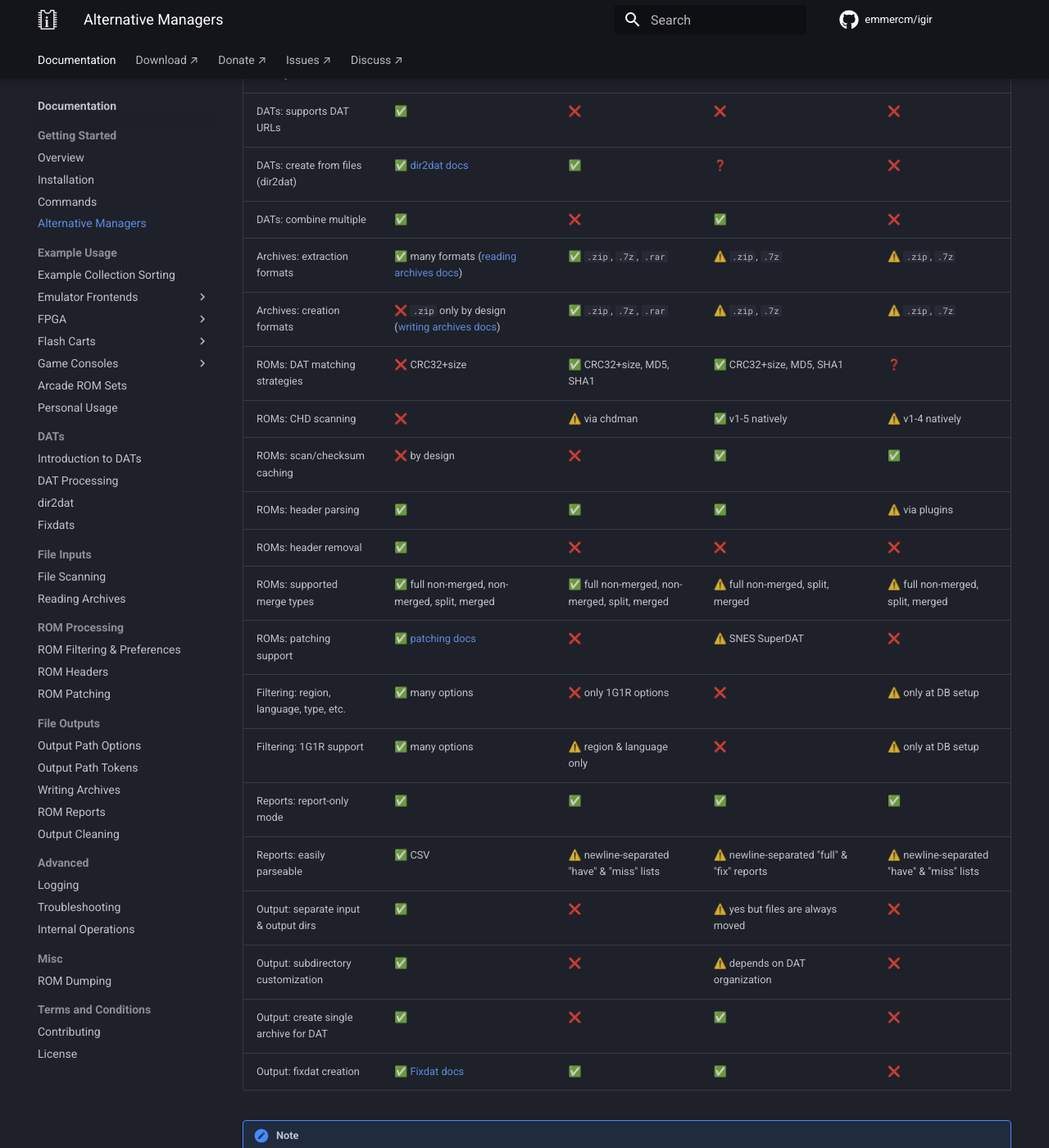
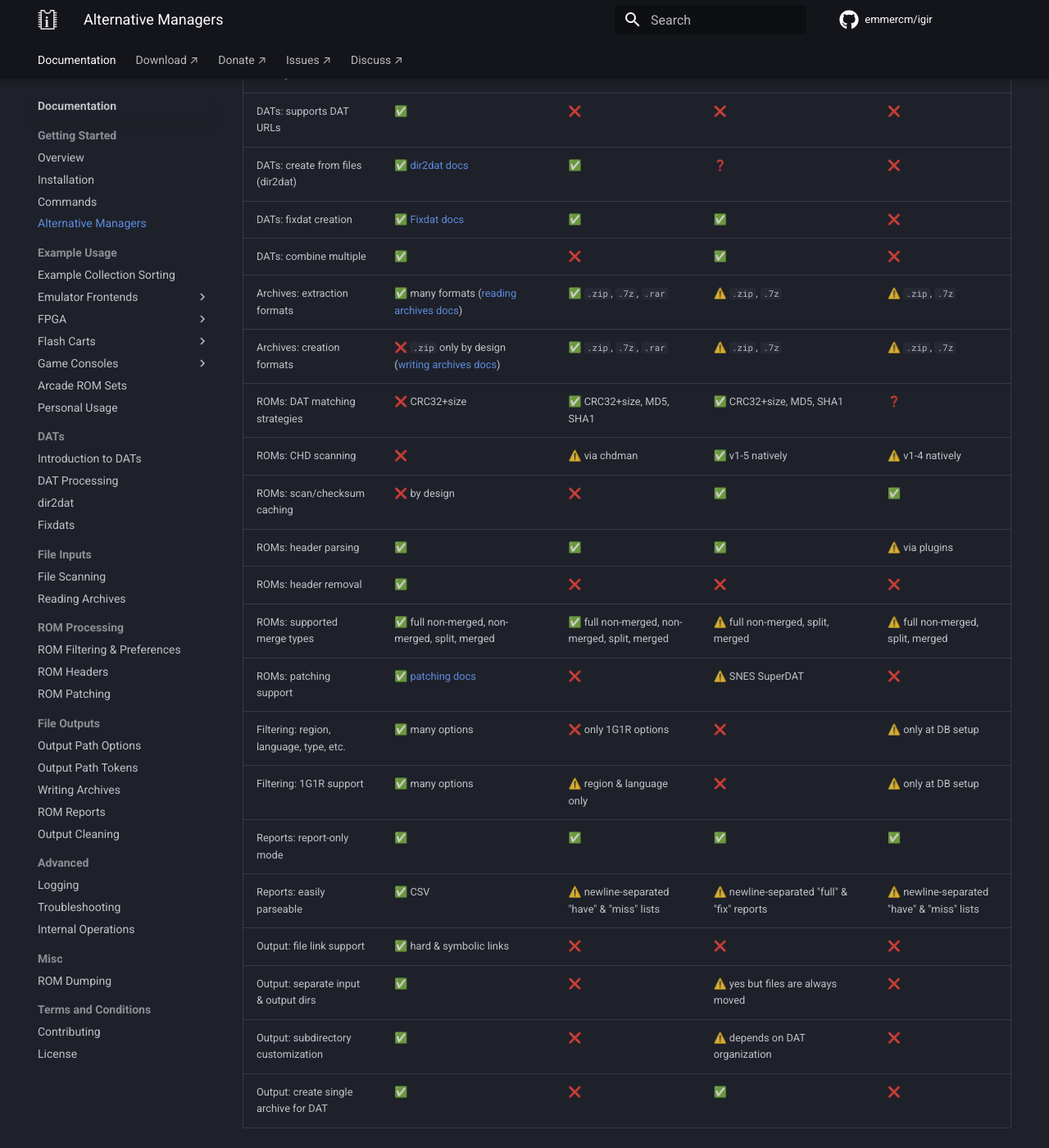
Before and after one commit to emmercm/igir, an MkDocs documentation site: the page built from docs/alternatives.md, in a window 1280 px wide and 1400 px high, scrolled down 815 px. Shown: the whole window at 82% size. Built offline with MkDocs 1.6.1 and Material for MkDocs 9.7.7, drawn with Linux system fonts in a browser that asks for light colours; comment, search, counter and statistics services are not loaded.

Commit message:
Docs: add file linking to alternatives table (#953)

```diff
--- a/docs/alternatives.md
+++ b/docs/alternatives.md
@@ -15,6 +15,7 @@ There are a few different popular ROM managers that have similar features:
 | DATs: built-in download manager         | ❌                                                                             | ❌                                                             | ⚠️ via [DatVault](https://www.datvault.com/)                | ❌                                          |
 | DATs: supports DAT URLs                 | ✅                                                                             | ❌                                                             | ❌                                                           | ❌                                          |
 | DATs: create from files (dir2dat)       | ✅ [dir2dat docs](dats/dir2dat.md)                                             | ✅                                                             | ❓                                                           | ❌                                          |
+| DATs: fixdat creation                   | ✅ [Fixdat docs](dats/fixdats.md)                                              | ✅                                                             | ✅                                                           | ❌                                          |
 | DATs: combine multiple                  | ✅                                                                             | ❌                                                             | ✅                                                           | ❌                                          |
 | Archives: extraction formats            | ✅ many formats ([reading archives docs](input/reading-archives.md))           | ✅ `.zip`, `.7z`, `.rar`                                       | ⚠️ `.zip`, `.7z`                                            | ⚠️ `.zip`, `.7z`                           |
 | Archives: creation formats              | ❌ `.zip` only by design ([writing archives docs](output/writing-archives.md)) | ✅ `.zip`, `.7z`, `.rar`                                       | ⚠️ `.zip`, `.7z`                                            | ⚠️ `.zip`, `.7z`                           |
@@ -29,10 +30,10 @@ There are a few different popular ROM managers that have similar features:
 | Filtering: 1G1R support                 | ✅ many options                                                                | ⚠️ region & language only                                     | ❌                                                           | ⚠️ only at DB setup                        |
 | Reports: report-only mode               | ✅                                                                             | ✅                                                             | ✅                                                           | ✅                                          |
 | Reports: easily parseable               | ✅ CSV                                                                         | ⚠️ newline-separated "have" & "miss" lists                    | ⚠️ newline-separated "full" & "fix" reports                 | ⚠️ newline-separated "have" & "miss" lists |
+| Output: file link support               | ✅ hard & symbolic links                                                       | ❌                                                             | ❌                                                           | ❌                                          |
 | Output: separate input & output dirs    | ✅                                                                             | ❌                                                             | ⚠️ yes but files are always moved                           | ❌                                          |
 | Output: subdirectory customization      | ✅                                                                             | ❌                                                             | ⚠️ depends on DAT organization                              | ❌                                          |
 | Output: create single archive for DAT   | ✅                                                                             | ❌                                                             | ✅                                                           | ❌                                          |
-| Output: fixdat creation                 | ✅ [Fixdat docs](dats/fixdats.md)                                              | ✅                                                             | ✅                                                           | ❌                                          |
 
 !!! note
 
```
